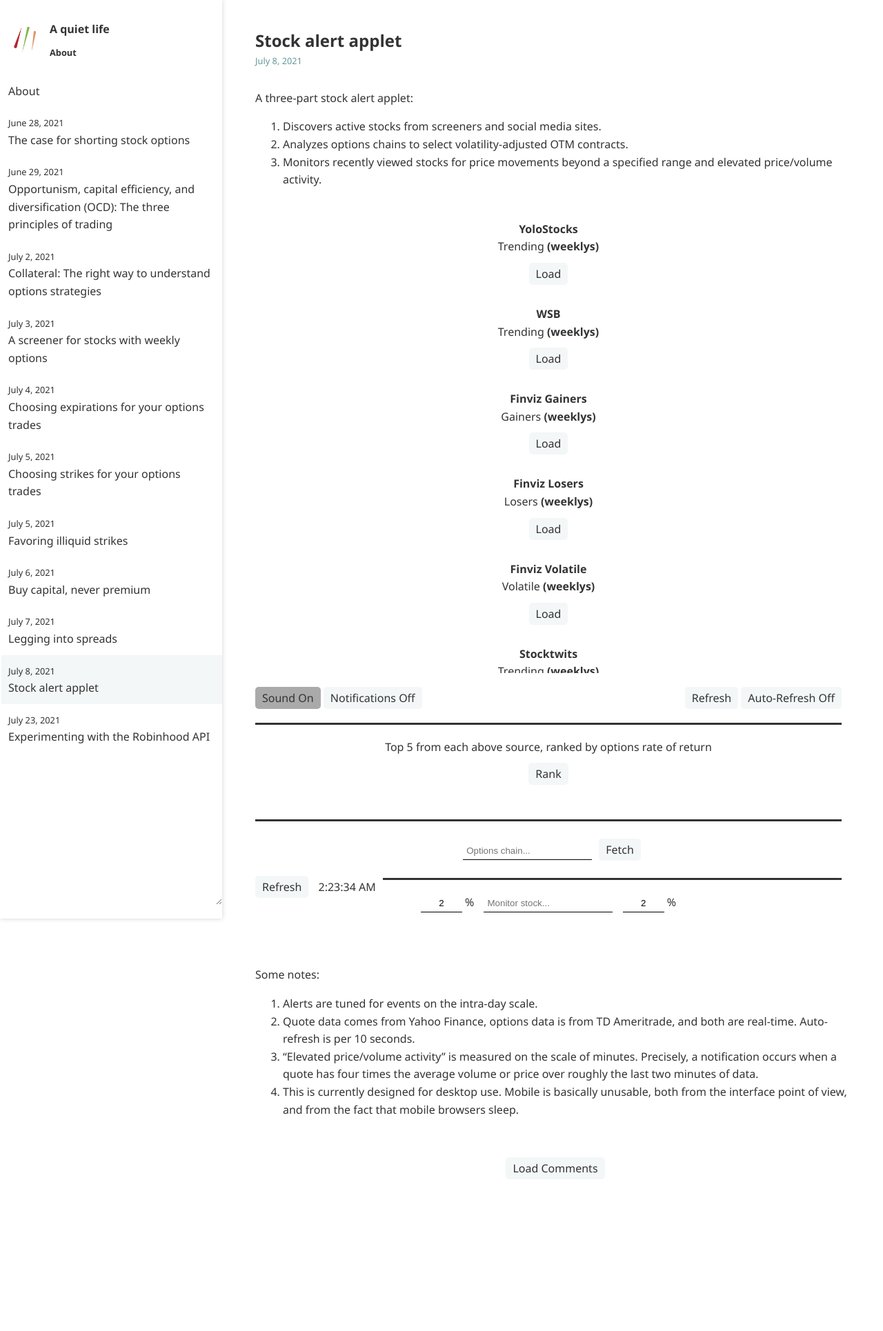
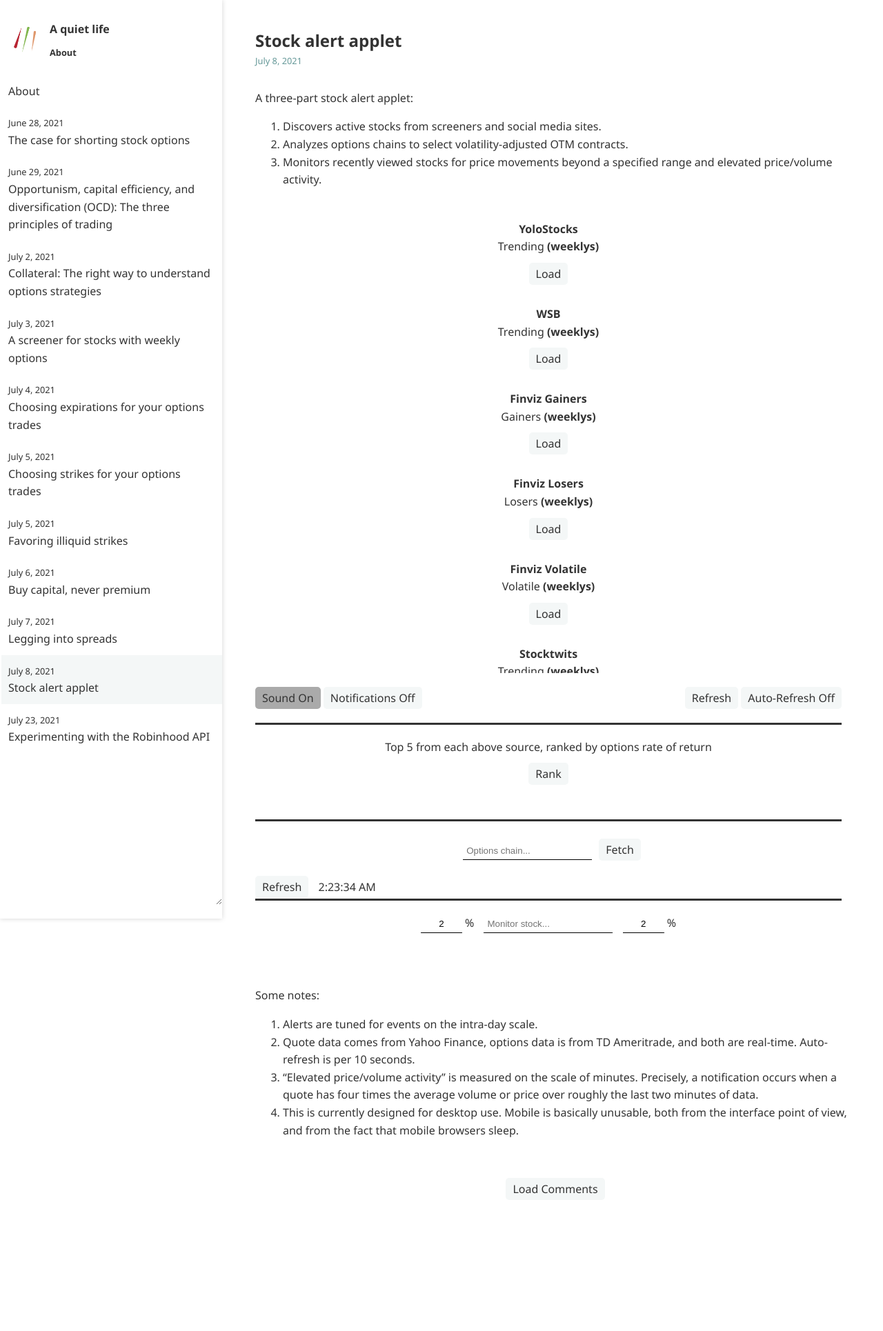
Before and after one commit to ansyblenetwork/aquietlife, a Jekyll site: the page built from _posts/2021-07-08-alerts.md, in a window 1280 px wide. Shown: the whole page at 69% size. Built offline with Jekyll 4.4.1, drawn with Linux system fonts in a browser that asks for light colours; before the commit the page ends 1900 px from its top, so only the background shows below that.

Commit message:
Update 2021-07-08-alerts.md

```diff
--- a/_posts/2021-07-08-alerts.md
+++ b/_posts/2021-07-08-alerts.md
@@ -105,8 +105,7 @@
 		}"
 id="optionsInput" type="text" style="margin:10px;" autocomplete="off" placeholder="Options chain..."><button onclick="optionsChain()">Fetch</button>
 </div>
-	<ul id="optionsPrice" style="list-style-type:none; padding-left:0px"></ul>
-<ul style="overflow:auto; max-height:50vh; list-style-type:none; padding-left:0px;margin-bottom:20px; border-bottom:solid" id="optionslist"></ul>
+<ul style="overflow:auto; max-height:50vh; list-style-type:none; padding-left:0px;padding-bottom:30px; margin-bottom:20px; border-bottom:solid" id="optionslist"></ul>
 
 
 
```
